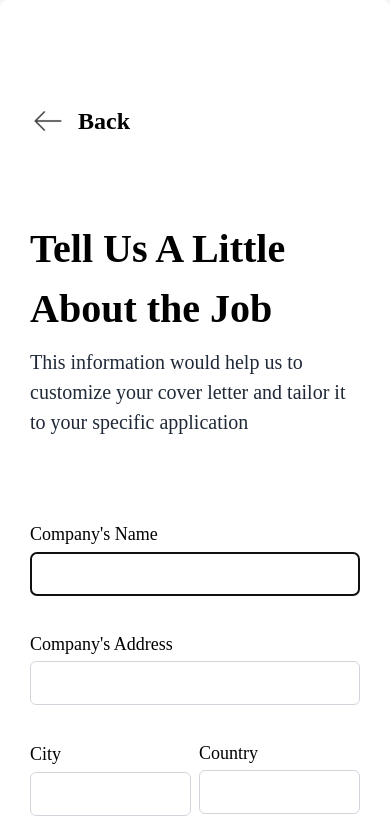
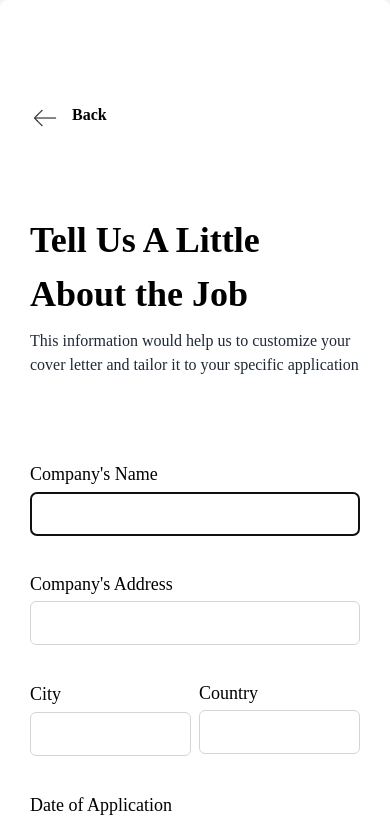
Before and after one commit to alamadrid01/Bot, a React (Create React App) app: page /upload-data in a window 390 px wide. Shown: the top 821 px of the page. Built offline with nearby package versions, Linux system fonts and the light colour scheme.

Commit message:
style: updated the font size

```diff
--- a/src/components/input/InputData.js
+++ b/src/components/input/InputData.js
@@ -64,11 +64,11 @@ function InputData() {
     <div className='bg-red md:px-[204px] md:py-[120px] font-manrope'>
         <main className=' md:px-[80px] px-[30px] rounded-lg h-sreen pt-12 bg-white ' >
             <button onClick={clickHandler} className='flex  mt-[55px] gap-3 font-semibold'>
-                <img src={back} className='h-[36px] w-[36px]' alt="" />
-                <span className='text-[24px]'>Back</span>
+                <img src={back} className='h-[30] md:h-[36px] w-[30px] md:w-[36px]' alt="" />
+                <span className='text-[20] md:text-[24px]'>Back</span>
             </button>
-            <h1 className="title mt-[80px] text-left font-semibold text-[40px]">Tell Us A Little About the Job</h1>
-            <p className="subtitle text-left text-gray-800 mt-2 text-[20px]">This information would help us to customize your cover letter and tailor it to your specific application</p>
+            <h1 className="title mt-[80px] text-left font-semibold text-[36px] md:text-[40px]">Tell Us A Little About the Job</h1>
+            <p className="subtitle text-left text-gray-800 mt-2 text-[16px] md:text-[20px]">This information would help us to customize your cover letter and tailor it to your specific application</p>
             <form action="post" onSubmit={submit} className="form font-manrope grid w-[100%]  md:grid-cols-2 md:gap-20 gap-12 my-[80px] grid-cols-1 ">
                 <div className="left">
                     <div className="a flex font-manrope flex-col text-left mb-[2rem] ">
```
